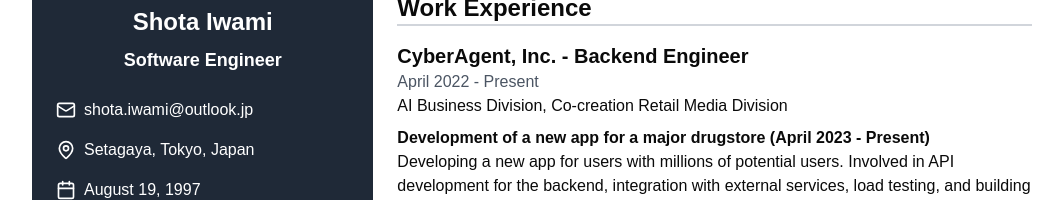
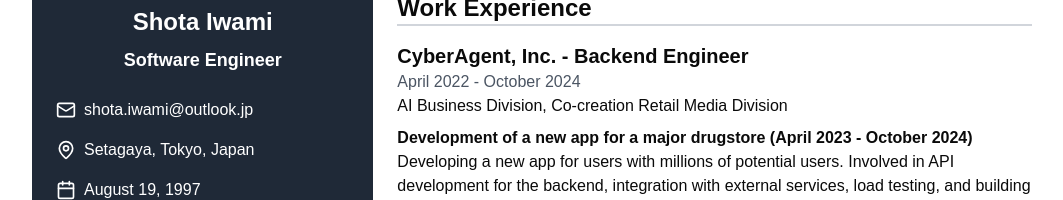
Before and after one commit to BIwashi/resume, a Next.js app: page / in a window 1280 px wide. Shown: the part 274-474 px from the top of the page, without its empty margins (96-1159 px from the left). Built offline with nearby package versions, Linux system fonts and the light colour scheme.

Commit message:
Update resume with corrected date and duration for work experience at CyberAgent, Inc. (#5)

```diff
--- a/components/resume.tsx
+++ b/components/resume.tsx
@@ -66,10 +66,10 @@
               <h2 className="text-2xl font-bold mb-4 border-b-2 border-gray-300">Work Experience</h2>
               <div className="mb-6">
                 <h3 className="text-xl font-semibold">CyberAgent, Inc. - Backend Engineer</h3>
-                <p className="text-gray-600">April 2022 - Present</p>
+                <p className="text-gray-600">April 2022 - October 2024</p>
                 <p>AI Business Division, Co-creation Retail Media Division</p>
                 <div className="mt-2">
-                  <h4 className="font-semibold">Development of a new app for a major drugstore (April 2023 - Present)</h4>
+                  <h4 className="font-semibold">Development of a new app for a major drugstore (April 2023 - October 2024)</h4>
                   <p>Developing a new app for users with millions of potential users. Involved in API development for the backend, integration with external services, load testing, and building and operating observability infrastructure. Also, actively promoting trunk-based development to improve development speed.</p>
                   <h5 className="font-semibold mt-2">Technology Stack:</h5>
                   <ul className="list-disc list-inside ml-4">
```
